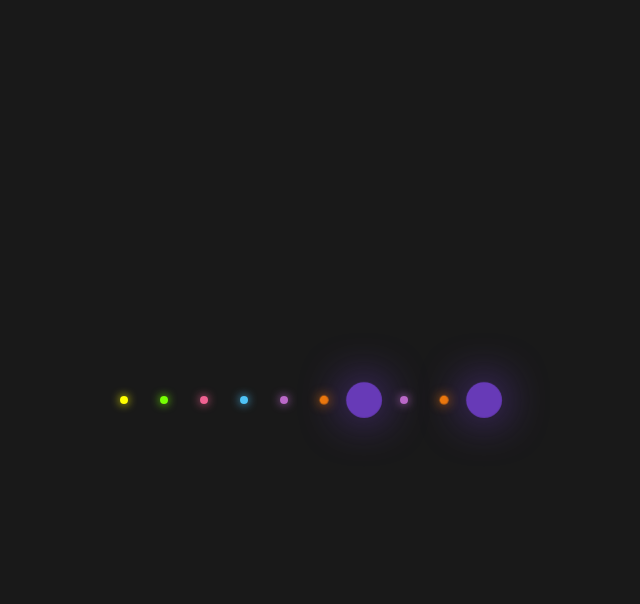
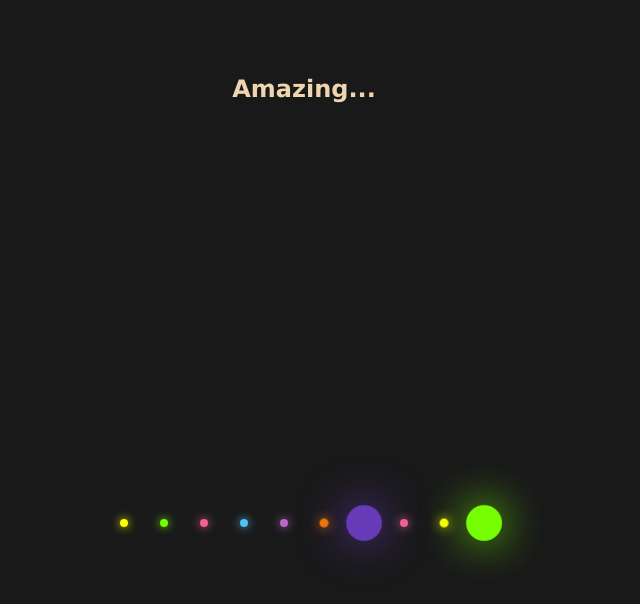
Before and after one commit to ArchanaManoj/my-first-repo, a plain HTML site: page index.html in a window 1280 px wide. Shown: the whole page, without its empty margins (336-976 px from the left). Drawn offline with Linux system fonts and the light colour scheme.

Commit message:
added header and colors

```diff
--- a/index.html
+++ b/index.html
@@ -7,6 +7,8 @@
   <title>Glowing Dots</title>
 </head>
 <body>
+<div>
+  <h2>Amazing...</h2>
   <ul>
     <li></li>
     <li></li>
@@ -19,5 +21,6 @@
     <li></li>
     <li></li>
   </ul>
+</div>
 </body>
 </html>
--- a/styles.css
+++ b/styles.css
@@ -2,13 +2,13 @@ body {
   margin: 0;
   padding: 0;
   background: rgba(0, 0, 0, 0.9);
-  font-family: Arial, Helvetica, sans-serif;
+  font-family:Verdana, Geneva, Tahoma, sans-serif
 }
 
 h2 {
   text-align: center;
-  color: white;
-  margin-top: 70px;
+  color: rgb(240, 214, 176);
+  margin-top: 75px;
 }
 
 ul {
@@ -80,18 +80,18 @@ ul li:nth-child(7) {
 
 ul li:nth-child(8) {
   animation-delay: -0.6s;
-  background: #ba68c8;
-  box-shadow: 0 0 50px #ba68c8;
+  background: #f06292;
+  box-shadow: 0 0 50px #f06292;
 
 }
 ul li:nth-child(9) {
   animation-delay: -0.4s;
-  background: #f57c00;
-  box-shadow: 0 0 50px #f57c00;
+  background: #ffff00;
+  box-shadow: 0 0 50px #ffff00;
 }
 
 ul li:nth-child(10) {
   animation-delay: -0.2s;
-  background: #673ab7;
-  box-shadow: 0 0 50px #673ab7;
+  background: #76ff03;
+  box-shadow: 0 0 50px #76ff03;
 }
```
